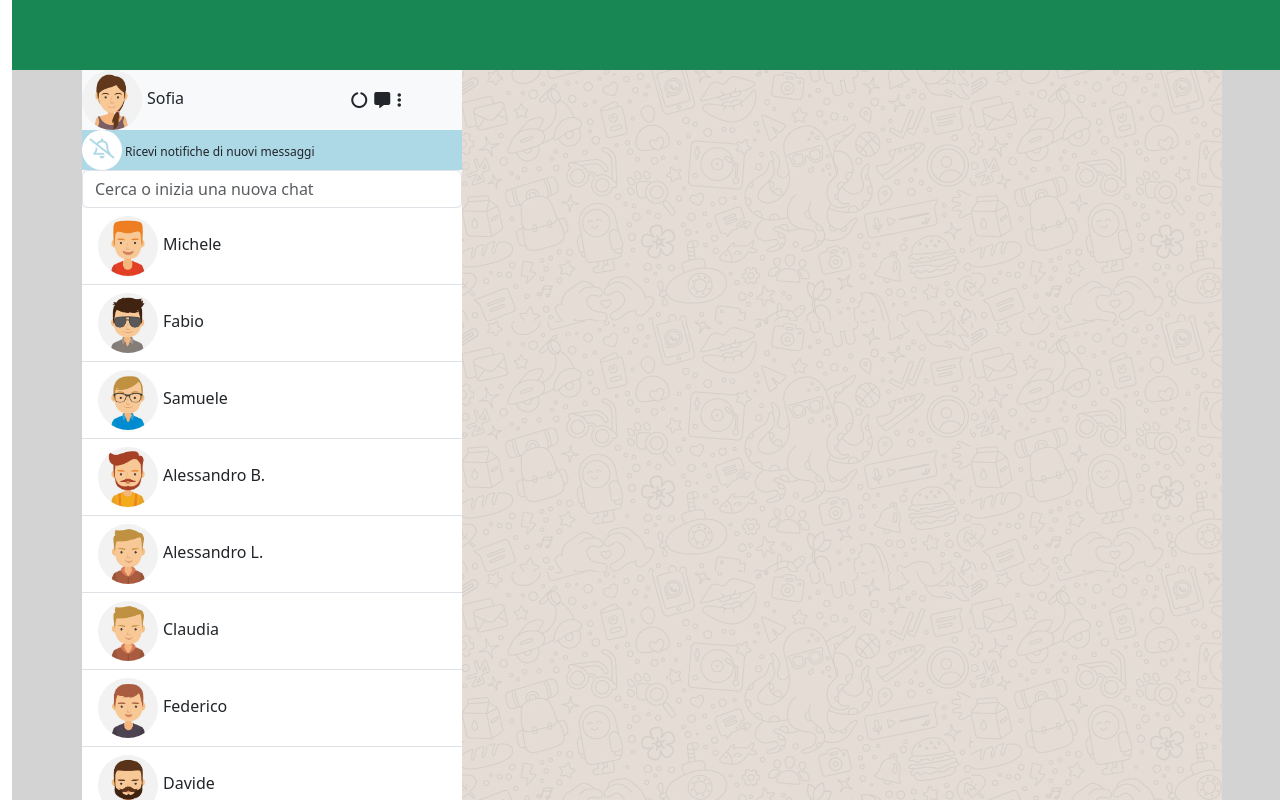
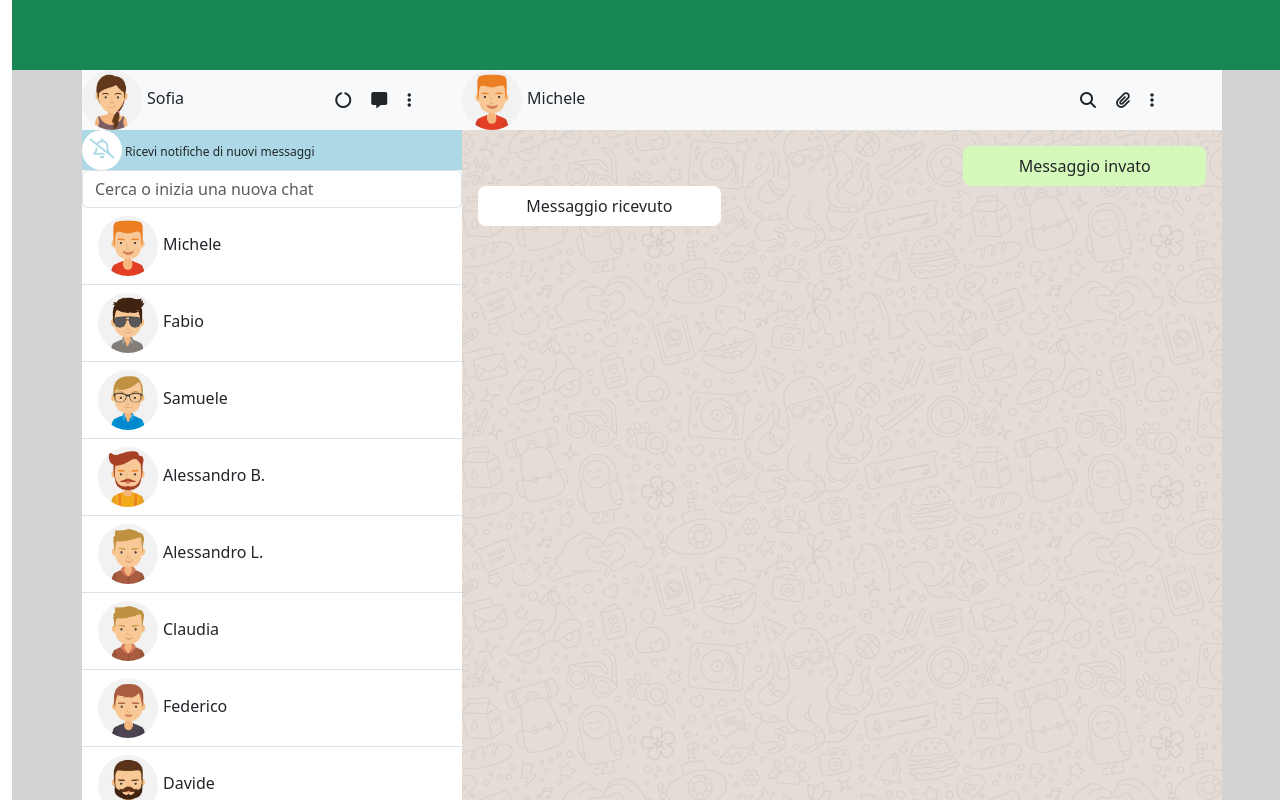
Before and after one commit to EnricoValente/vue-boolzapp, a plain HTML site: page index.html in a window 1280 px wide. Drawn offline with nearby package versions, Linux system fonts and the light colour scheme.

Commit message:
Milestone1: aggiunta parte chat

```diff
--- a/css/style.css
+++ b/css/style.css
@@ -7,13 +7,14 @@ main {
     background-color: lightgray;
     height: calc(100vh - 70px);
     width: 100vw;
+    overflow: hidden;
+
 
 
 }
 
-.container-fluid {
-    overflow: hidden;
-}
+
+
 
 .img-box {
     width: 60px;
@@ -52,7 +53,7 @@ h6 {
 
 
 .icons > i {
-    padding-right: 7px;
+    padding-right: 20px;
 
 }
 
@@ -82,3 +83,17 @@ h6 {
 .messages-box {
     background-image: url("../img/mine.jpg");
 }
+
+
+.sent {
+    background-color:#D5F9BA;
+    border-radius: 8px;
+
+}
+
+.recived {
+    background-color: white;
+    border-radius: 8px;
+
+
+}
--- a/index.html
+++ b/index.html
@@ -20,18 +20,18 @@
 
     <body>
 
-        <div class="container-fluid">
+        <div class="container-fluid relative">
 
             <header class="bg-success">
 
             </header>
 
             <main>
-                <div class="container">
+                <div class="container absolute">
                     <div id="app">
                         <div class="row justify-content-center bg-light">
                             <div class="col-4 g-0">
-                                <div class="row justify-content-between align-items-center ">
+                                <div class="d-flex justify-content-between align-items-center ">
 
                                     <div class="avatar-box col-4">
                                         <div class="img-box">
@@ -73,7 +73,7 @@
 
                                 <ul class="list-group list-group-flush">
 
-                                    <li v-for="singleContact in contacts" class="list-group-item">
+                                    <li v-for="(singleContact, i) in contacts" class="list-group-item">
                                         <div class="avatar-box col-6">
                                             <div class="img-box">
 
@@ -94,10 +94,41 @@
                             </div>
 
                             <div class="col-8 g-0 messages-box">
-                               <div v-for="singleMessage in messages">
-                                {{singleContact.messages}}
+                                <div class="d-flex justify-content-between align-items-center bg-light">
 
-                               </div>
+                                    <div class="avatar-box col-3">
+                                        <div class="img-box">
+                                            <img src="img/avatar_1.jpg" alt="">
+                                        </div>
+
+                                        <div class="title">
+                                            <h6>
+                                                Michele
+                                            </h6>
+                                        </div>
+                                    </div>
+
+                                    <div class="icons col-3 text-center">
+                                        <i class="fa-solid fa-magnifying-glass"></i>
+                                        <i class="fa-solid fa-paperclip"></i>
+                                        <i class="fa-solid fa-ellipsis-vertical"></i>
+                                    </div>
+                                </div>
+
+                                <div class="d-flex flex-column text-center m-3">
+                                    <div class="col-4 align-self-end sent p-2">
+                                        Messaggio invato
+                                    </div>
+
+                                    <div class="col-4 align-self-start text center recived p-2">
+                                        Messaggio ricevuto
+                                    </div>
+                                </div>
+
+
+
+
+
                             </div>
 
 
--- a/js/script.js
+++ b/js/script.js
@@ -167,7 +167,8 @@ createApp({
                         }
                     ],
                 }
-            ]
+            ],
+
 
         }
     }
```
